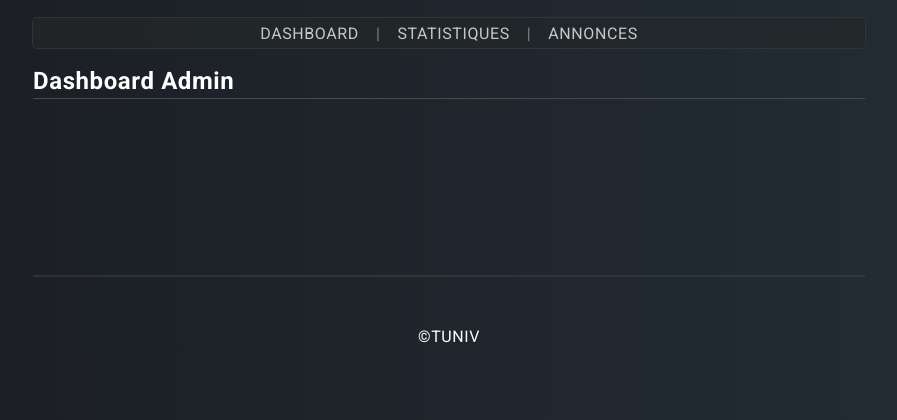
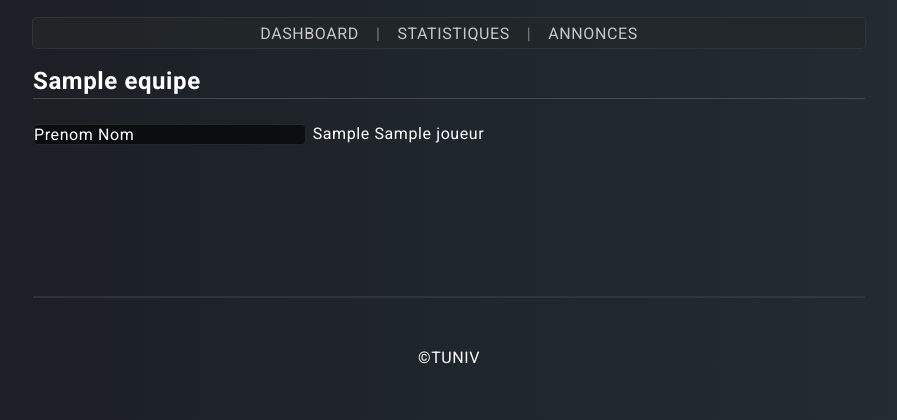
Before and after one commit to KaazDW/A2S3-SAE-TUNIV, a PHP site: page /pages/dashboard/dashb-cap.php in a window 1280 px wide. Shown: the part 83-503 px from the top of the page, without its empty margins (191-1088 px from the left). Run offline with PHP 8.4, Linux system fonts and the light colour scheme; the visitor is signed in with stand-in values (Sample User, id 1); tables that the repository leaves empty or names only in its code hold one stand-in row (values such as "Sample post").

Commit message:
Push dashboard-captain

```diff
--- a/modules/header.php
+++ b/modules/header.php
@@ -45,8 +45,8 @@ if ($_SESSION["type"]=="administrateur") {
     <section class='admin-header'>
                 <ul>
                     <li><a href=''>DASHBOARD</a></li>|
-                    <li><a href='../pages/statistiques.php'>STATISTIQUES</a></li>|
-                    <li><a href='../pages/mon-equipe.php'>MON EQUIPE</a></li>
+                    <li><a href='/pages/statistiques.php'>STATISTIQUES</a></li>|
+                    <li><a href='/pages/dashboard/dashb-cap.php'>MON EQUIPE</a></li>
                 </ul>
             </section>");
 }
--- a/pages/dashboard/dashb-cap.php
+++ b/pages/dashboard/dashb-cap.php
@@ -6,6 +6,16 @@ if (empty($_SESSION["loggedIn"])) {
 if (!$_SESSION["type"]=="administrateur") {
     header("Location: ../../index.php");
 }
+
+
+
+include '../../config/db.php';
+
+$sql = "SELECT * FROM Tournoi;";
+$listeTournois = $pdo->query($sql);
+
+
+
 
 ?>
 
@@ -18,8 +28,50 @@ if (!$_SESSION["type"]=="administrateur") {
 <body>
         <?php include '../../modules/header.php'; ?>
     <main class="main-informations">
-        <h2 class="title">Dashboard Admin</h2>
+        <h2 class="title"><?php
+            $listematch = $pdo->prepare('SELECT Nom from Equipe where ID_Capitaine=:varId;');
+            $listematch->execute(
+                [
+                    'varId' =>$_SESSION["userId"],
+                ]
+                );
+            $equipe=$listematch->fetch();
+            echo $equipe[0]
+            ?></h2>
+
+
         <section class="stats-section">
+
+            <div class="title-grid">
+                <span>Prenom</span>
+                <span>Nom</span>
+
+            </div>
+
+
+            <?php
+                $listejoueur = $pdo->prepare('SELECT Joueur.Prenom, Joueur.Nom from Joueur inner join Equipe on Joueur.ID_Equipe=Equipe.ID_Equipe where Equipe.ID_Capitaine=:varId;');
+                $listejoueur->execute(
+                    [
+                        'varId' =>$_SESSION["userId"],
+                    ]
+                    );
+                $joueurs=$listejoueur->fetchAll();
+                foreach($joueurs as $joueur):
+                ?>
+
+
+            <a href="match-tournois.php" class="tournois-line">
+                <span><?php echo($joueur['Prenom']) ?></span>
+                <span><?php echo($joueur['Nom']) ?></span>
+
+            </a>
+
+            <?php
+            endforeach;
+            ?>
+
+
 
         </section>
     </main>
```
